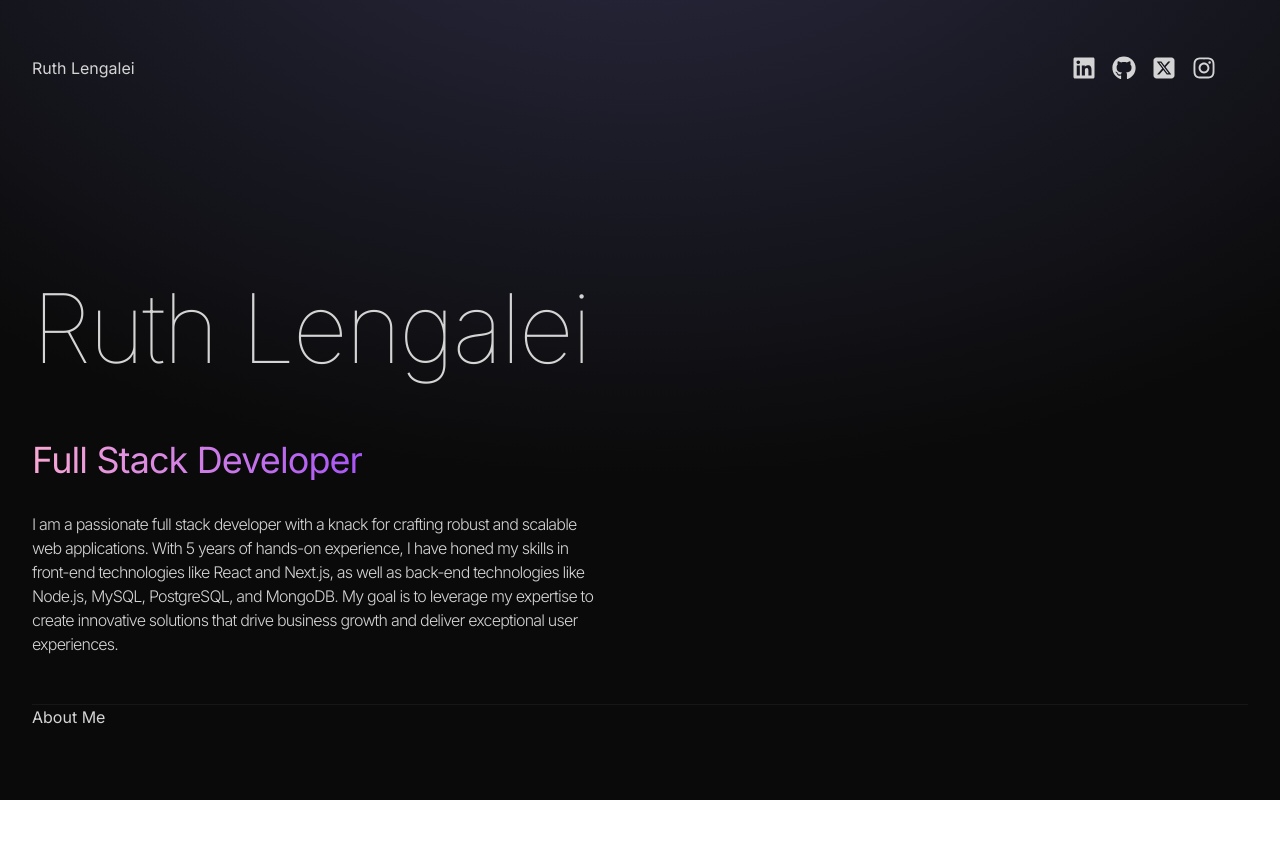
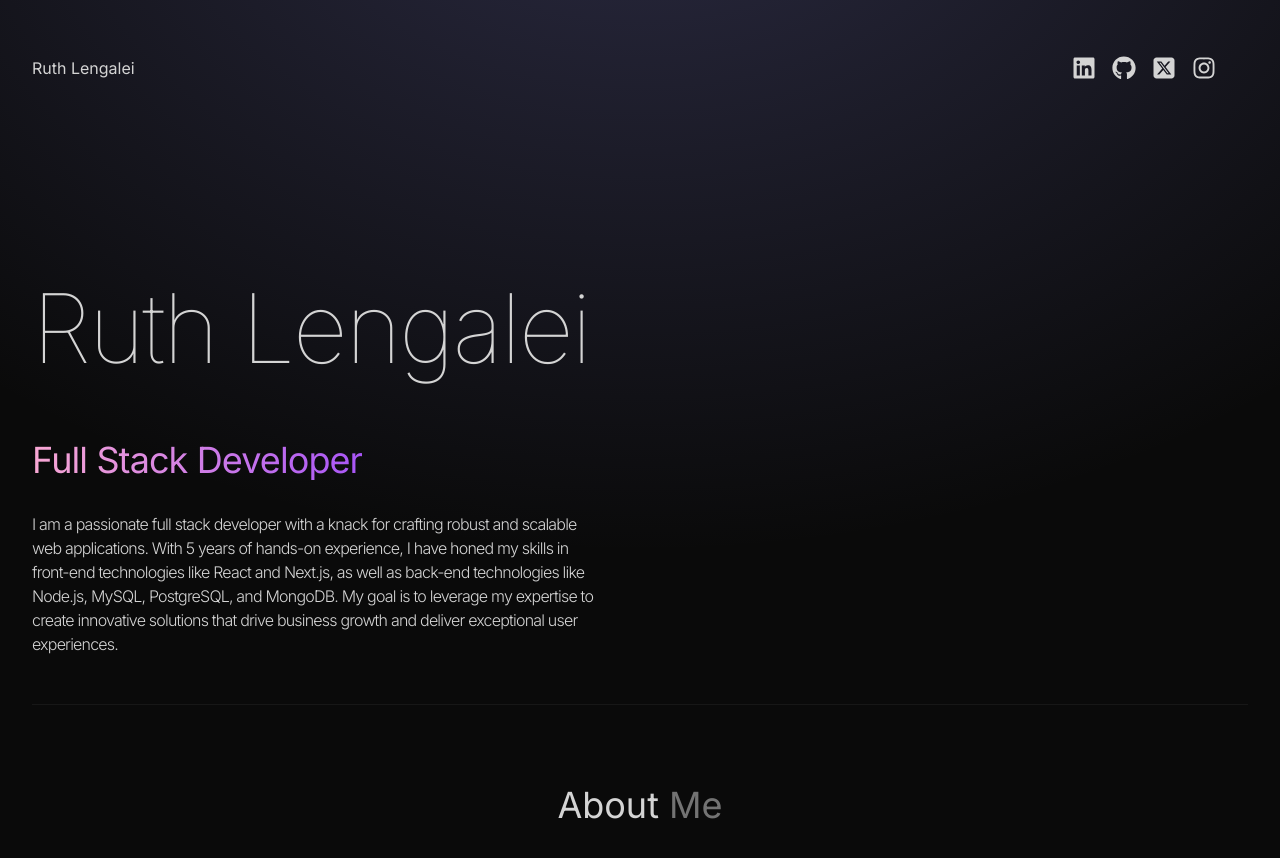
Before and after one commit to Lengalei/My-portfolio2, a React (Vite) app: page / in a window 1280 px wide. Shown: the top 858 px of the page. Before the commit the page ends 800 px from the top, so only its background shows below. Built offline with nearby package versions, Linux system fonts and the light colour scheme.

Commit message:
about us

```diff
--- a/src/App.jsx
+++ b/src/App.jsx
@@ -7,13 +7,13 @@ function App() {
     <div className="overflow-x-hidden text-neutral-300 antialiased selection:bg-cyan-300 selection:text-cyan-900 bg-neutral-950 bg-[radial-gradient(ellipse_80%_80%_at_50%_-20%,rgba(120,119,198,0.3),rgba(255,255,255,0))]">
       <div className="fixed top-0 -z-10 h-full w-full">
         <div className="absolute top-0 z-[-2] h-screen w-screen bg-neutral-950 bg-[radial-gradient(ellipse_80%_80%_at_50%_-20%,rgba(120,119,198,0.3),rgba(255,255,255,0))]"></div>
-
+        </div>
         <div className="container mx-auto px-8">
           <Navbar />
           <Hero />
           <About />
         </div>
-      </div>
+
     </div>
   );
 }
--- a/src/components/About.jsx
+++ b/src/components/About.jsx
@@ -3,7 +3,8 @@ import React from 'react'
 const About = () => {
   return (
     <div className='bord-b border-neutral-900 pb-4'>
-        <h1>About Me</h1>
+        <h1 className='my-20 text-center text-4xl'>About <span className='text-neutral-500'>Me</span></h1>
+        <div className="flex flex-wrap"></div>
 
     </div>
   )
--- a/src/components/Hero.jsx
+++ b/src/components/Hero.jsx
@@ -12,7 +12,7 @@ const Hero = () => {
                     <h1 className='pb-16 text-6xl font-thin tracking-tight lg:mt-16 lg:text-8xl'>Ruth Lengalei</h1>
                     <span className="bg-gradient-to-r from-pink-300 to-purple-500 bg-clip-text text-4xl tracking-tight text-transparent">Full Stack Developer</span>
 
-                    <p className='my-2 max-w-xl py-6 font-light tracking-tighter '>{HERO_CONTENT}</p>
+                    <p className='my-2 max-w-xl py-6 font-light tracking-tighter'>{HERO_CONTENT}</p>
                 </div>
             </div>
             <div className="w-full lg:w-1/2 lg:p-8">
```
